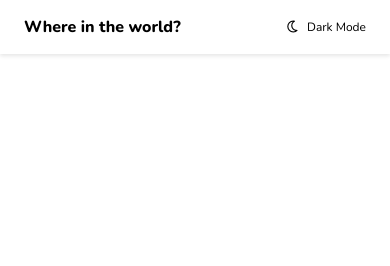
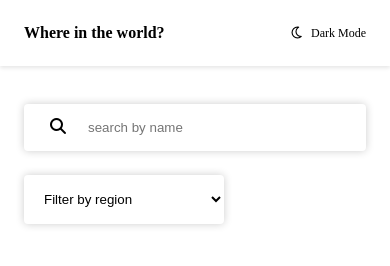
Before and after one commit to Balghari13/javascript-project-practice, a plain HTML site: page 07.REST countries api/index.html in a window 390 px wide. Drawn offline with nearby package versions, Linux system fonts and the light colour scheme; no server answers.

Commit message:
search, dark theme

```diff
--- a/07.REST countries api/index.html
+++ b/07.REST countries api/index.html
@@ -11,17 +11,32 @@
 <link rel="stylesheet" href="style.css">
   <script src="script.js" defer></script>
 </head>
-<body>
+<body >
   <header class="header">
     <div class="header-content">
-<h3 class="title">Where in the world?</h3>
-    <p>
+<h3 class="title"><a href="/07.REST countries api/index.html">Where in the world?</a></h3>
+    <p class="dark-mode">
       <i class="fa-regular fa-moon"></i>&nbsp;&nbsp;Dark Mode
     </p>
     </div>
 
   </header>
   <main>
+      <div class="search-filter-container">
+        <div class="search-container">
+          <i class="fa fa-search" aria-hidden="true"></i>
+          <input type="text" placeholder="search by name">
+        </div>
+
+        <select class="filter-region">
+          <option hidden>Filter by region</option>
+        <option value="Africa">Africa</option>
+        <option value="America">America</option>
+        <option value="Asia">Asia</option>
+        <option value="Europe">Europe</option>
+        <option value="Oceania">Oceania</option>
+      </select>
+      </div>
 
     <div class="countries-card">
     </div>
--- a/07.REST countries api/script.js
+++ b/07.REST countries api/script.js
@@ -2,12 +2,71 @@
 
 
  const countriesCard = document.querySelector('.countries-card')
+ const filterRegion = document.querySelector('.filter-region')
+ const searchCountry = document.querySelector('.search-container input')
 
+ const darkMode = document.querySelector('.dark-mode')
 
+ let filterCountryByName
 
  fetch('https://restcountries.com/v3.1/all?fields=name,flags,population,region,capital')
  .then((res)=>res.json())
  .then((data)=>{
+  renderCountries(data)
+  filterCountryByName = data;
+ }
+ // (data)=>{
+  // countriesCard.innerHTML = ``
+  // data.forEach((country)=>{
+
+
+  //   const countryCard = document.createElement('a');
+  //   countryCard.classList.add('country-card')
+  //    countryCard.href = `country.html?name=${country.name.common}`;
+  //   countryCard.innerHTML = `
+  //    <img src=${country.flags.svg} alt="flag">
+  //   <div class="card-text">
+  //         <h3 class="card-title">${country.name.common}</h3>
+  //       <p><b>Population:</b> ${country.population.toLocaleString('en-IN')}</p>
+  //       <p><b>Region:</b>${country.region}</p>
+  //       <p><b>Capital:</b> ${country.capital}</p>
+  //       </div>
+  //   `
+  //   countriesCard.append(countryCard)
+  // })
+ //}
+)
+
+ filterRegion.addEventListener('change',()=>{
+  fetch(`https://restcountries.com/v3.1/region/${ filterRegion.value}`)
+ .then((res)=>res.json())
+ .then(
+
+//   (data)=>{
+//   countriesCard.innerHTML = ``
+//   data.forEach((country)=>{
+
+
+//     const countryCard = document.createElement('a');
+//     countryCard.classList.add('country-card')
+//      countryCard.href = `country.html?name=${country.name.common}`;
+//     countryCard.innerHTML = `
+//      <img src=${country.flags.svg} alt="flag">
+//     <div class="card-text">
+//           <h3 class="card-title">${country.name.common}</h3>
+//         <p><b>Population:</b> ${country.population.toLocaleString('en-IN')}</p>
+//         <p><b>Region:</b>${country.region}</p>
+//         <p><b>Capital:</b> ${country.capital}</p>
+//         </div>
+//     `
+//     countriesCard.append(countryCard)
+//   })
+//  }
+)
+ })
+
+function renderCountries(data){
+countriesCard.innerHTML = ``
   data.forEach((country)=>{
 
 
@@ -25,4 +84,22 @@
     `
     countriesCard.append(countryCard)
   })
- })
+}
+
+searchCountry.addEventListener('input',(e)=>{
+
+  const filterName = filterCountryByName.filter((country)=>country.name.common.toLowerCase().includes(e.target.value.toLowerCase()))
+renderCountries(filterName)
+  console.log(filterName);
+
+})
+
+darkMode.addEventListener('click',()=>{
+  document.body.classList.toggle('dark')
+
+  if(document.body.classList.contains('dark')){
+    darkMode.innerHTML = '<i class="fa-regular fa-sun"></i>&nbsp;&nbsp;Light Mode'
+  }else{
+    darkMode.innerHTML = `<i class="fa-regular fa-moon"></i>&nbsp;&nbsp;Dark Mode`
+  }
+})
--- a/07.REST countries api/style.css
+++ b/07.REST countries api/style.css
@@ -1,9 +1,21 @@
 *{
   box-sizing: border-box;
+  margin: 0;
 }
 body{
-  margin: 0;
+  --background-color: white;
+  --text-color: black;
+  --element-color: white
+
+
   font-family: Nunito, sans-serif ;
+  background-color: var(--background-color);
+  color: var(--text-color);
+}
+body.dark{
+  --background-color: hsl(207,26%,17%);
+  --text-color: white;
+  --element-color: hsl(209,23%,22%);
 }
 main{
   padding: 24px;
@@ -18,6 +30,8 @@ a{
 .header{
  box-shadow: 0 2px 4px 0px rgba(0, 0, 0, 0.1);
  padding-inline: 24px;
+ padding-block: 24px;
+ background-color: var(--element-color);
 }
 .header-content{
   display: flex;
@@ -28,12 +42,15 @@ a{
   margin-inline: auto;
 
 }
+.dark-mode{
+  cursor: pointer;
+}
 
 .countries-card{
 
    max-width: 1200px;
    margin-inline: auto;
-   padding-inline: 24px;
+   /* padding-inline: 24px; */
    margin-top: 16px;
    display: flex;
    gap: 64px;
@@ -48,6 +65,7 @@ a{
   overflow: hidden;
   padding-bottom: 24px;
   transition: transform 0.2s ease-in-out;
+  background-color: var(--element-color);
 }
 .country-card:hover{
   transform: scale(1.02);
@@ -56,6 +74,7 @@ a{
 
 .country-card img{
   width: 100%;
+
 }
 .card-title{
   font-size: 24px;
@@ -69,8 +88,44 @@ a{
 
 }
 
-
-
+.search-filter-container{
+  max-width: 1200px;
+   margin-inline: auto;
+  margin-top: 14px;
+  margin-bottom: 48px;
+  display: flex;
+  justify-content: space-between;
+  gap: 24px;
+}
+.search-container{
+  box-shadow: 0 0 8px 0px rgba(0, 0, 0, 0.2);
+  max-width: 350px;
+  width: 100%;
+padding-left: 24px;
+  border-radius: 4px;
+color: gray;
+  overflow: hidden;
+  background-color: var(--background-color);
+  color: var(--text-color);
+}
+.search-container input{
+  border: none;
+  outline: none;
+  padding: 16px;
+width: 90%;
+background-color: inherit;
+color: inherit;
+}
+.filter-region{
+     width: 200px;
+     padding:  16px;
+     border: none;
+     outline: none;
+     box-shadow: 0 0 8px 0px rgba(0, 0, 0, 0.2);
+     border-radius: 4px;
+     background-color: var(--background-color);
+  color: var(--text-color);
+}
 
 @media(max-width:950px){
 .countries-card{
@@ -82,4 +137,7 @@ a{
 .header-content p{
   font-size: 12px;
 }
+.search-filter-container{
+  flex-direction: column;
 }
+}
```
Also changed, not shown: 07.REST countries api/country.css (+6 -1 lines), 07.REST countries api/country.html (+4 -4 lines), 07.REST countries api/country.js (+11 -0 lines).
